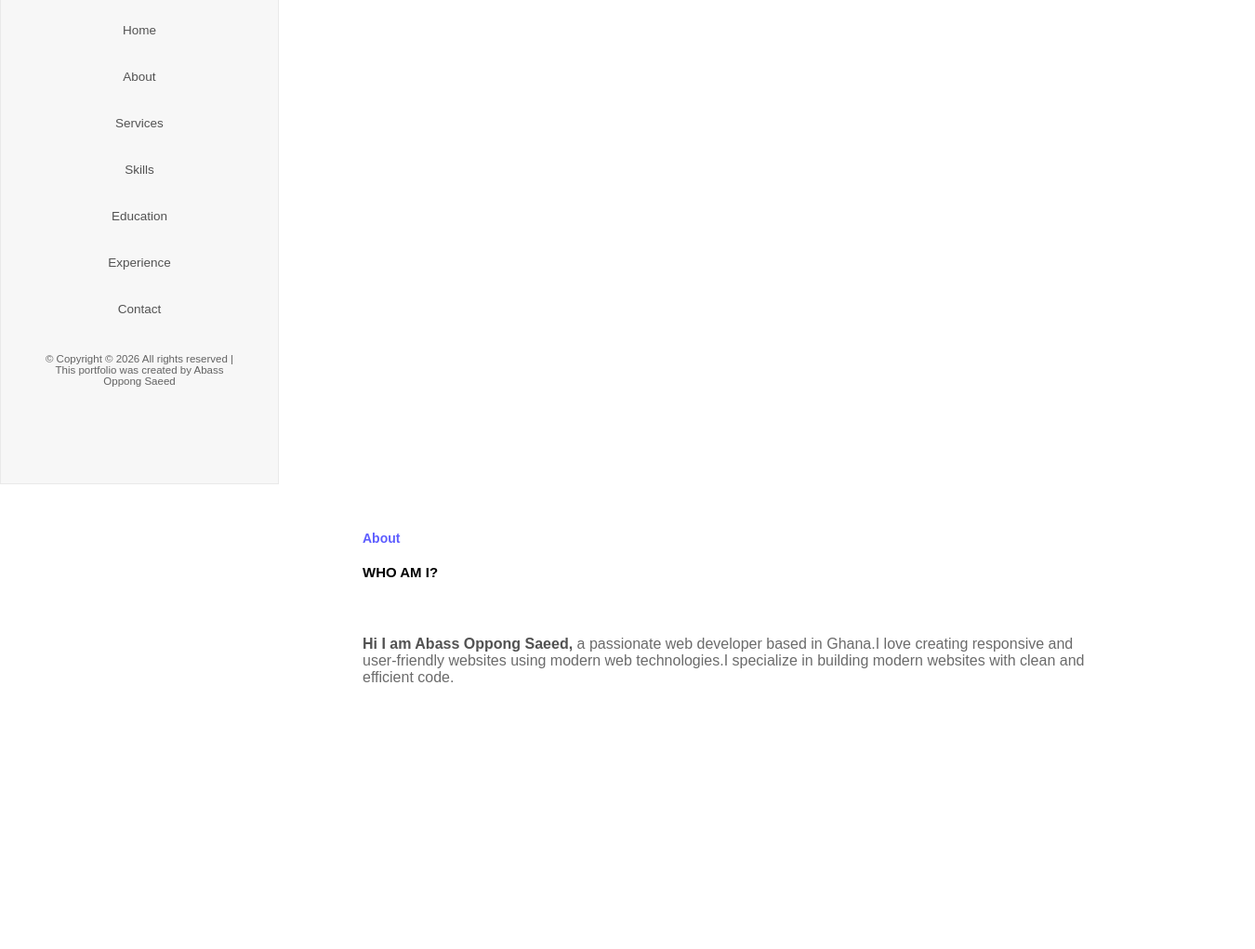
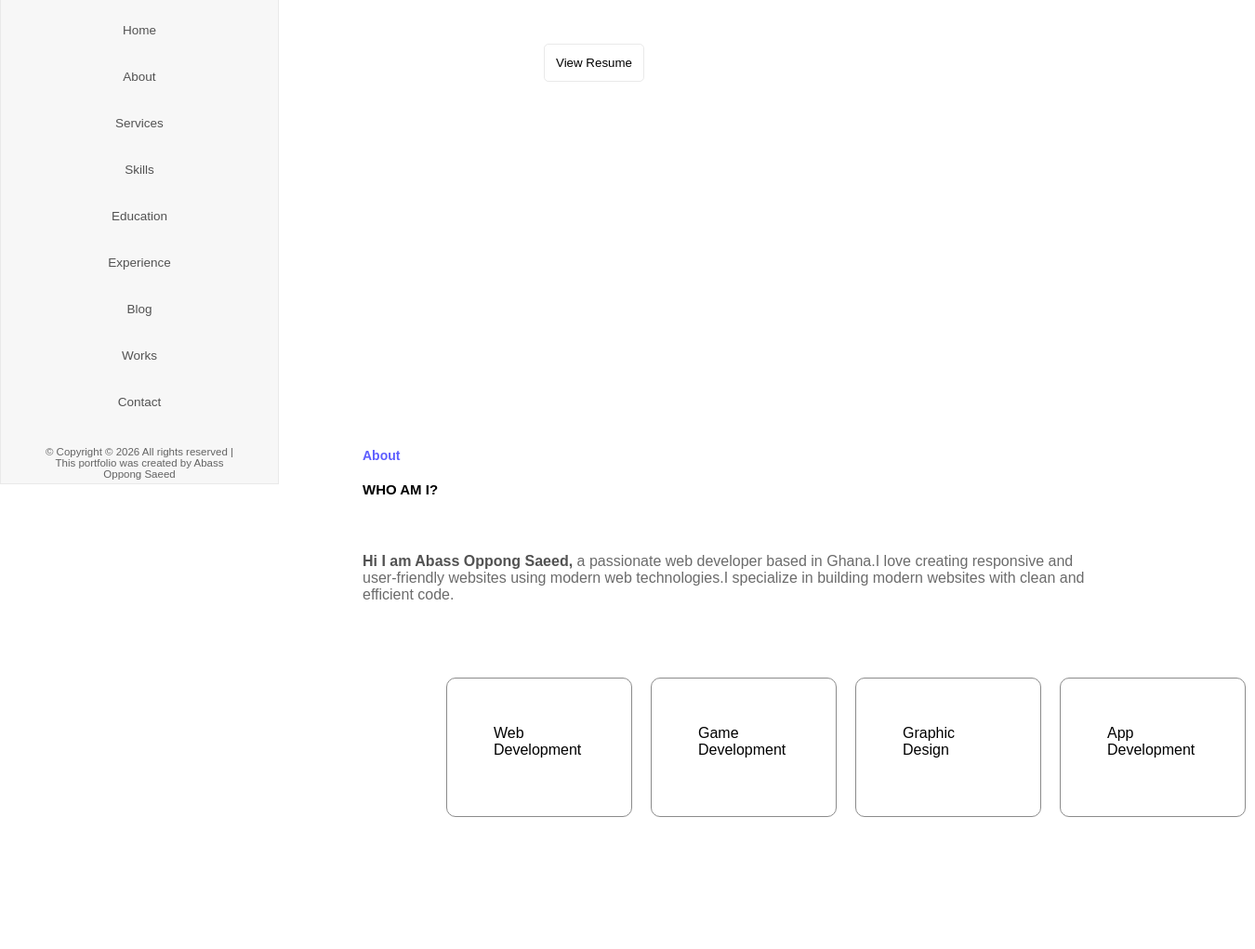
Before and after one commit to saeedoppong57-wq/Portfolio, a plain HTML site: page index.html in a window 1280 px wide. Shown: the part 279-1300 px from the top of the page at 93% size, 1350 px wide, since content can reach past the window. Drawn offline with Linux system fonts and the light colour scheme.

Commit message:
changes made

```diff
--- a/Portfolio/index.html
+++ b/index.html
@@ -4,6 +4,7 @@
     <meta charset="UTF-8">
     <meta name="viewport" content="width=device-width, initial-scale=1.0">
     <title>Portfolio</title>
+    <link rel="stylesheet" href="https://cdnjs.cloudflare.com/ajax/libs/font-awesome/7.0.1/css/all.min.css" integrity="sha512-2SwdPD6INVrV/lHTZbO2nodKhrnDdJK9/kg2XD1r9uGqPo1cUbujc+IYdlYdEErWNu69gVcYgdxlmVmzTWnetw==" crossorigin="anonymous" referrerpolicy="no-referrer" />
     <link rel="stylesheet" href="style.css">
 </head>
 <body>
@@ -13,7 +14,7 @@
 </button>
     <header>
         <div class="img">
-            <img src="/Portfolio/images/zenitsu-agatsuma-3840x2160-24472.png" alt="" class="profile">
+            <img src="/images/zenitsu-agatsuma-3840x2160-24472.png" alt="" class="profile">
         </div>
         <p class="port"><a href="index.html">Abass Oppong Saeed</a></p>
         <p class="program"><a href="">WEB DEVELOPER<br> IN GHANA</a></p>
@@ -25,6 +26,8 @@
                 <li><a href="#skills">Skills</a></li>
                 <li><a href="#education">Education</a></li>
                 <li><a href="#experience">Experience</a></li>
+                <li><a href="#blog">Blog</a></li>
+                <li><a href="#works">Works</a></li>
                 <li><a href="#contact">Contact</a></li>
             </ul>
         </nav>
@@ -37,6 +40,7 @@
             <div>
                 <p class="prog">I am <br>a Developer</p>
                 <p class="add">100% html5 css and Javascript</p>
+                <a href=""><button>View Resume</button></a>
             </div>
             <div>
                 <img src="" alt="">
@@ -48,6 +52,12 @@
         <p class="who">WHO AM I?</p>
         <p class="about-text"><strong>Hi I am Abass Oppong Saeed,</strong> a passionate web developer based in Ghana.I love creating responsive and user-friendly websites using modern web technologies.I specialize in building modern websites with clean and efficient code.</p>
         <p></p>
+        <div class="main">
+            <div class="m1">Web Development</div>
+            <div class="m2">Game Development</div>
+            <div class="m3">Graphic Design</div>
+            <div class="m4">App Development</div>
+        </div>
     </section>
     <section id="services">
         <p class="navi">Services</p>
@@ -61,6 +71,12 @@
     <section id="experience">
         <p class="navi">Experience</p>
     </section>
+    <section id="blog">
+        <p class="navi">Blog</p>
+    </section>
+    <section id="works">
+        <p class="navi">Works</p>
+    </section>
     <section id="contact">
         <p class="navi">Contact</p>
     </section>
--- a/Portfolio/style.css
+++ b/style.css
@@ -33,30 +33,19 @@
         transform: translateX(-100%);
         transition: 0.3s ease;
     }
-    body{
-        margin-left: 0%;
-    }
-
     header.active{
         transform: translateX(0);
     }
-
     .hamburger{
         display: block;
     }
-
     .main-section{
-        margin-left: 0;
-        width: 100%;
-        margin-left: -0;
+        margin-left: -300px;
     }
     .nav a.active{
         background-color: rgb(231, 243, 255);
         border-radius: 5px;
         color: rgb(94, 94, 255);
-    }
-    .main-section{
-        margin-left: -250px;
     }
     .profile{
         width: 80px;
@@ -85,6 +74,17 @@
     color: rgb(94, 94, 255);
     font-size: 13.5px;
 }
+button{
+    margin: 50px 0 0 100px;
+    padding: 12px;
+    border-radius: 5px;
+    border: 1px solid #e9e9e9;
+    background-color: transparent;
+}
+button:hover{
+    cursor: pointer;
+    border-color: #8b8b8b;
+}
 .program{
     margin-bottom: 40px;
     text-align: center;
@@ -94,7 +94,7 @@
     color: #636363;
     margin-top: 30px;
     width: 210px;
-    margin-top: 30px222;
+    margin-top: 30px;
     text-align: center;
 }
 .main-section{
@@ -123,13 +123,24 @@
 .about-text{
     color: #6b6b6b;
 }
+.main{
+    display: flex;
+    justify-content: space-between;
+}
+.m1,.m2,.m3,.m4{
+    height: 150px;
+    width: 200px;
+    border: 1px solid #8b8b8b;
+    border-radius: 10px;
+    padding: 50px;
+    margin: 0 10px;
+}
 section{
-    height: 700vh;
+    height: 800vh;
 }
 section p{
     margin-left: 70px;
     width: 780px;
-
 }
 .port{
     font-size: 20px;
```
Also changed, not shown: index.js (renamed from Portfolio/index.js), 2 other files.
